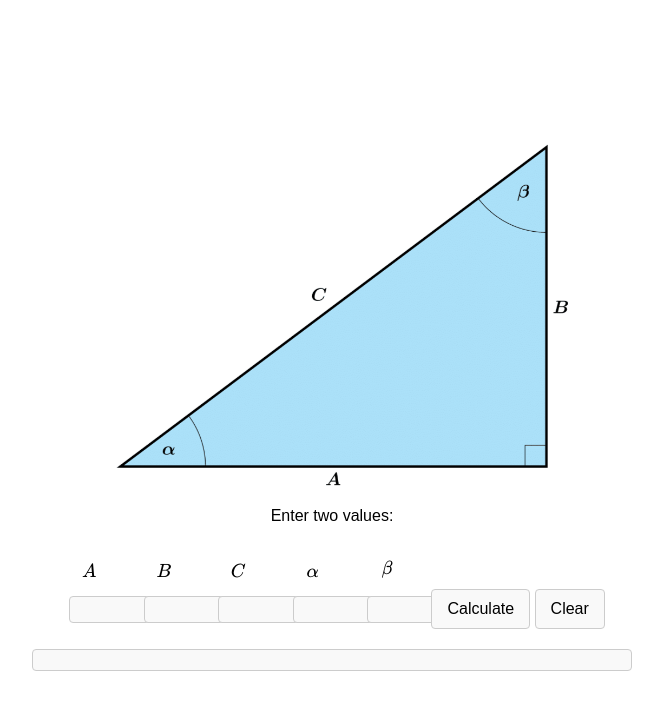
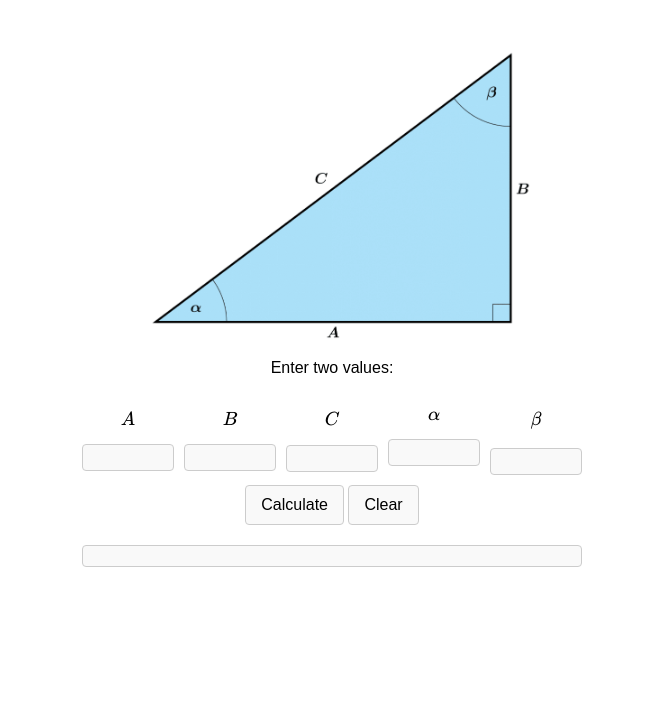
Before and after one commit to tossimmar/pipe-calculator, a plain HTML site: page index.html in a window 1280 px wide. Shown: the whole page, without its empty margins (308-971 px from the left). Drawn offline with nearby package versions, Linux system fonts and the light colour scheme.

Commit message:
Update index.html

```diff
--- a/index.html
+++ b/index.html
@@ -9,45 +9,40 @@
             text-align: center;
             background-color: white;
             color: black;
-    margin: 0;
-    padding: 0;
-    display: flex;
-    justify-content: center;
-    align-items: center;
-    height: 100vh;
         }
-
         .container {
-    max-width: 600px;
-    margin: 20px;
+            max-width: 500px;
+            margin: 20px auto;
             padding: 20px;
             background: white;
             border-radius: 8px;
             box-shadow: 0 0 10px rgba(255, 255, 255, 0.1);
         }
-
+        img {
+            width: 80%;
+            height: auto;
+            border-radius: 4px;
+        }
         .inputs {
-    display: inline-block;
-    text-align: left;
+            display: flex;
+            flex-wrap: wrap;
+            justify-content: center;
+            gap: 10px;
         }
-
         .inputs label {
-    display: inline-block;
-    margin-right: 10px;
-    width: 60px;  /* Adjust the width as needed */
+            display: flex;
+            flex-direction: column;
+            align-items: center;
         }
-
-.inputs input {
+        input {
             padding: 5px;
             border: 1px solid #ccc;
             border-radius: 4px;
             background: #f9f9f9;
-    width: 100px; /* Adjust the width as needed */
+            color: black;
+            width: 80px;
             text-align: center;
-    margin-right: 10px; /* Space between input fields */
-    margin-left: 10px;
         }
-
         button {
             margin-top: 10px;
             padding: 10px 15px;
@@ -66,16 +61,10 @@ button {
             padding: 10px;
             border: 1px solid #ccc;
             border-radius: 4px;
-    word-wrap: break-word;
-    white-space: pre-wrap;
-    max-width: 100%;
-    overflow-x: auto;
-}
-
-        img {
-            width: 80%;
-            height: auto;
-            border-radius: 4px;
+            word-wrap: break-word; /* Allows wrapping */
+            white-space: pre-wrap;  /* Prevents LaTeX from overflowing */
+            max-width: 100%; /* Makes sure the result fits */
+            overflow-x: auto; /* Allows horizontal scrolling if needed */
         }
     </style>
 </head>
@@ -84,15 +73,12 @@ button {
         <img src="./right-triangle-2.png" alt="Right Triangle">
         <p>Enter two values:</p>
         <div class="inputs">
-            <label><span class="label-text">$$A$$</span> <input type="number" id="A" step="any"></label>
-            <label><span class="label-text">$$B$$</span> <input type="number" id="B" step="any"></label>
-            <label><span class="label-text">$$C$$</span> <input type="number" id="C" step="any"></label>
-            <label><span class="label-text">$$\alpha$$</span> <input type="number" id="Alpha" step="any"></label>
-            <label><span class="label-text">$$\beta$$</span> <input type="number" id="Beta" step="any"></label>
+            <label>$$A$$ <input type="number" id="A" step="any"></label>
+            <label>$$B$$ <input type="number" id="B" step="any"></label>
+            <label>$$C$$ <input type="number" id="C" step="any"></label>
+            <label>$$\alpha$$ <input type="number" id="Alpha" step="any"></label>
+            <label>$$\beta$$ <input type="number" id="Beta" step="any"></label>
         </div>
-
-
-
         <button onclick="calculate()">Calculate</button>
         <button onclick="clearFields()">Clear</button>
         <div class="result" id="result"></div>
```
Lines whose indentation alone changed are shown as unchanged.
